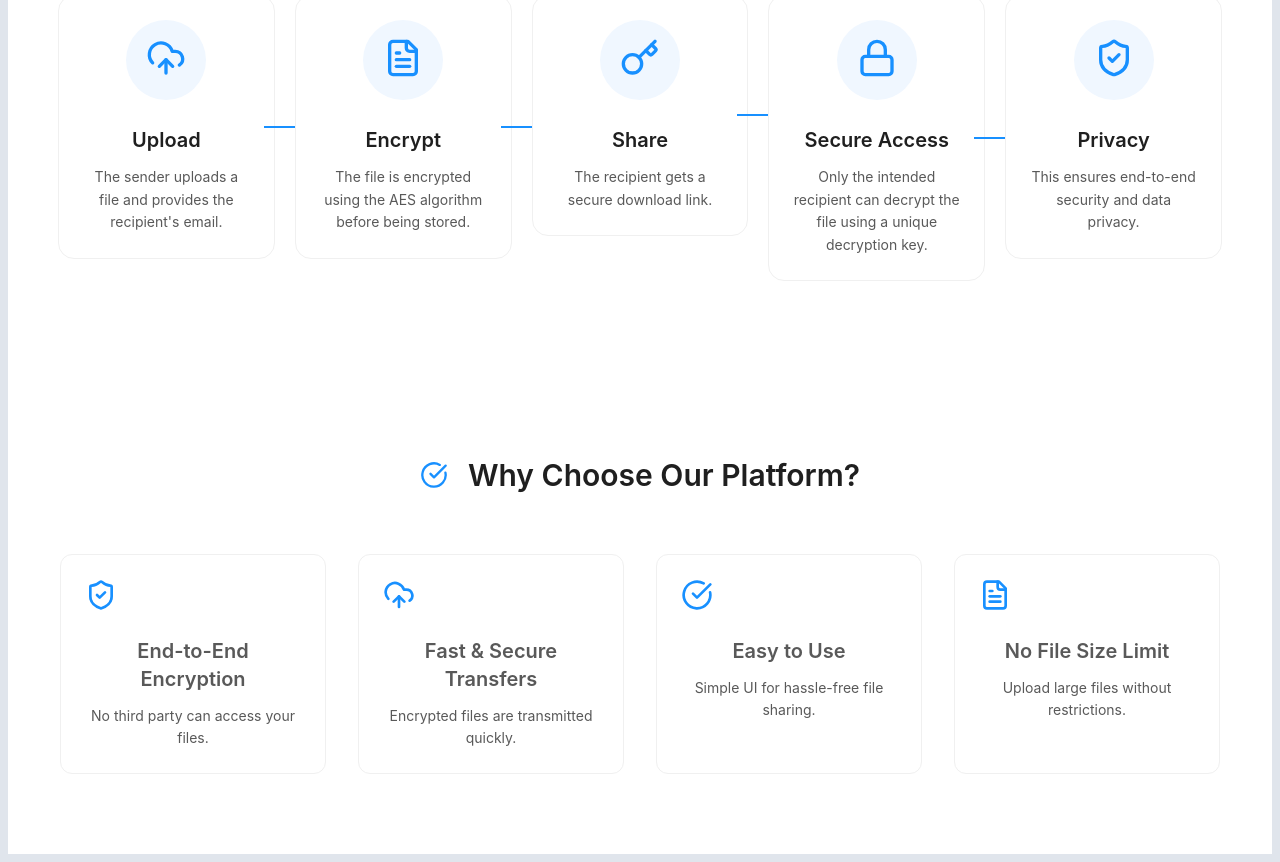
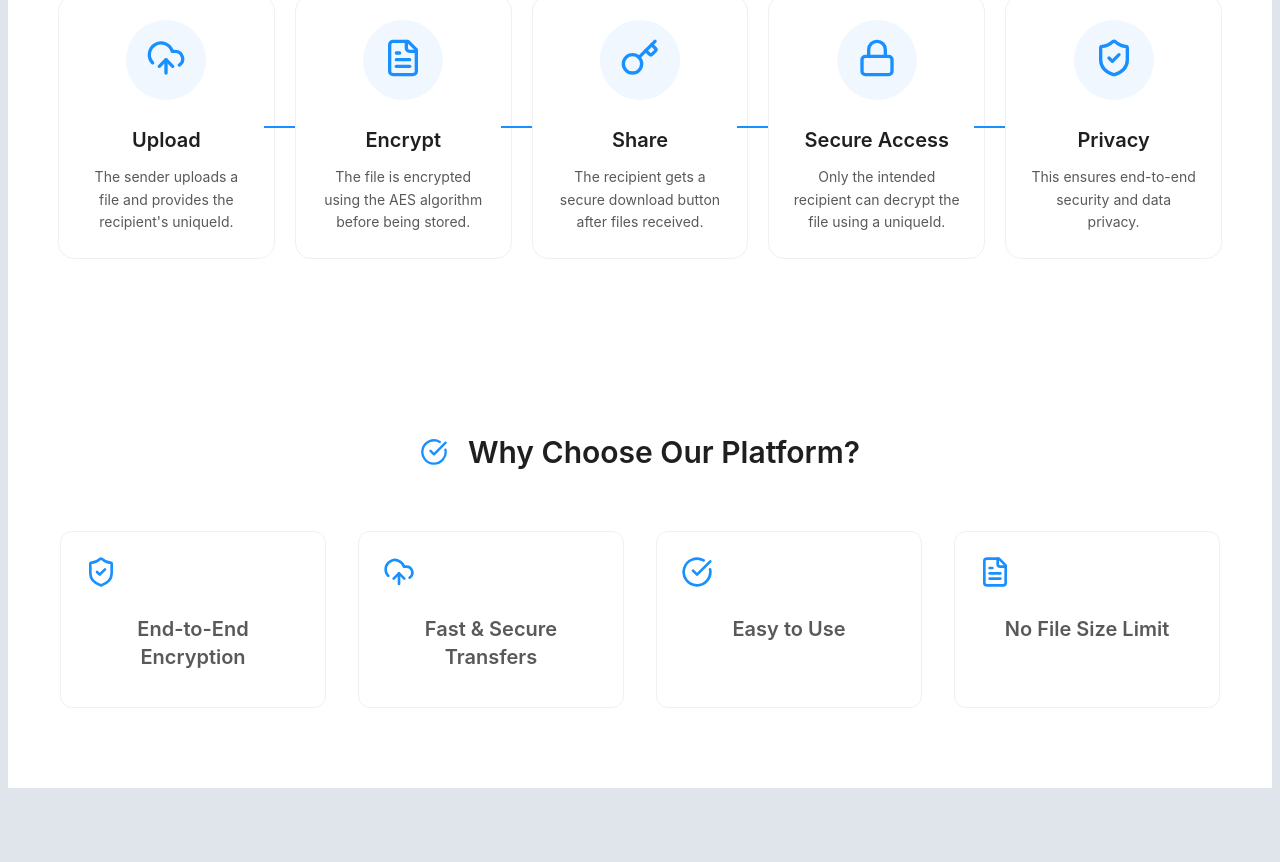
Before and after one commit to BHAVESHSHANKAR/AESVault, a React (Vite) app in the folder frontend/file-sharing-aes/: page / in a window 1280 px wide. Shown: the part 671-1533 px from the top of the page. After the commit the page ends 1467 px from the top, so only its background shows below. Built offline with nearby package versions, Linux system fonts and the light colour scheme.

Commit message:
content chnaged

```diff
--- a/frontend/file-sharing-aes/src/pages/Home.jsx
+++ b/frontend/file-sharing-aes/src/pages/Home.jsx
@@ -222,7 +222,7 @@ function Home() {
                             {
                                 icon: <UploadCloud size={40} />,
                                 title: "Upload",
-                                description: "The sender uploads a file and provides the recipient's email."
+                                description: "The sender uploads a file and provides the recipient's uniqueId."
                             },
                             {
                                 icon: <FileText size={40} />,
@@ -232,12 +232,12 @@ function Home() {
                             {
                                 icon: <Key size={40} />,
                                 title: "Share",
-                                description: "The recipient gets a secure download link."
+                                description: "The recipient gets a secure download button after files received."
                             },
                             {
                                 icon: <Lock size={40} />,
                                 title: "Secure Access",
-                                description: "Only the intended recipient can decrypt the file using a unique decryption key."
+                                description: "Only the intended recipient can decrypt the file using a uniqueId."
                             },
                             {
                                 icon: <ShieldCheck size={40} />,
@@ -299,22 +299,22 @@ function Home() {
                             {
                                 icon: <ShieldCheck size={32} />,
                                 title: "End-to-End Encryption",
-                                text: "No third party can access your files."
+
                             },
                             {
                                 icon: <UploadCloud size={32} />,
                                 title: "Fast & Secure Transfers",
-                                text: "Encrypted files are transmitted quickly."
+
                             },
                             {
                                 icon: <CheckCircle size={32} />,
                                 title: "Easy to Use",
-                                text: "Simple UI for hassle-free file sharing."
+
                             },
                             {
                                 icon: <FileText size={32} />,
                                 title: "No File Size Limit",
-                                text: "Upload large files without restrictions."
+
                             }
                         ].map((item, index) => (
                             <Col xs={24} sm={12} md={6} key={index}>
```
